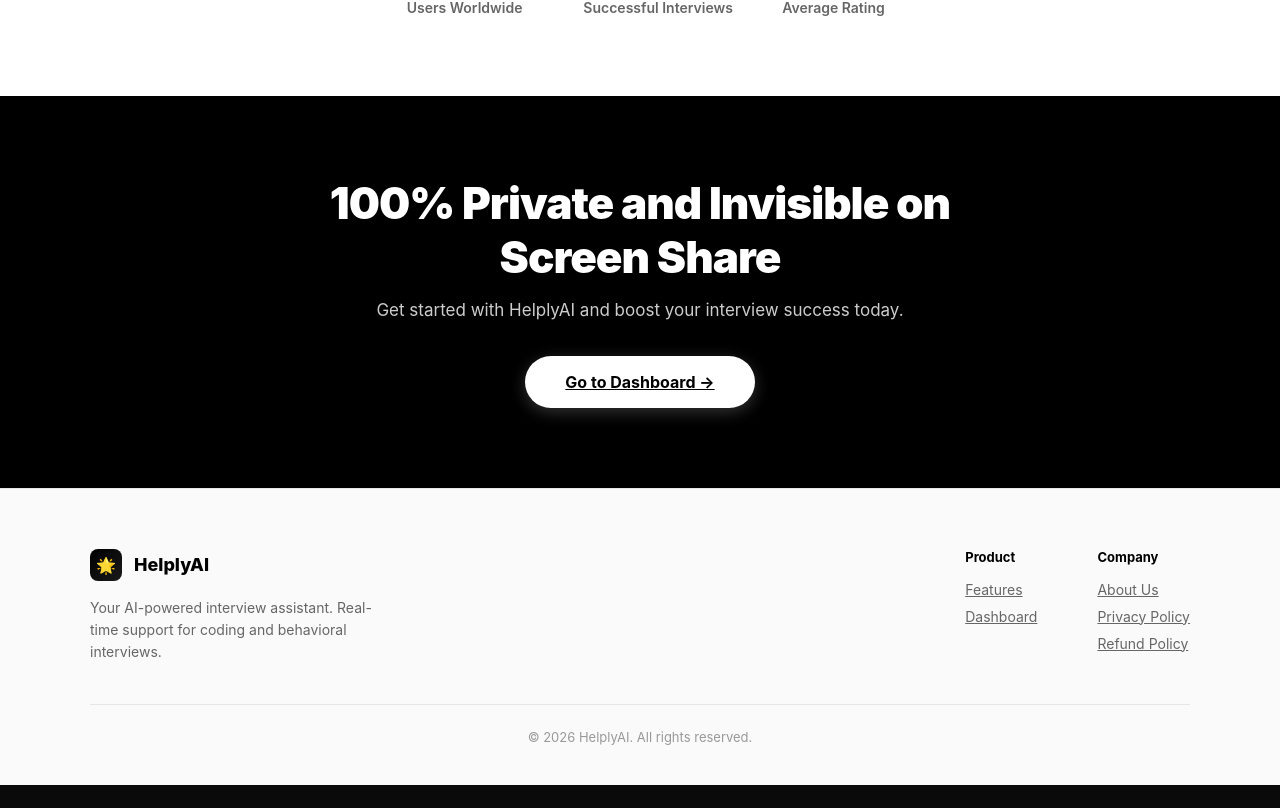
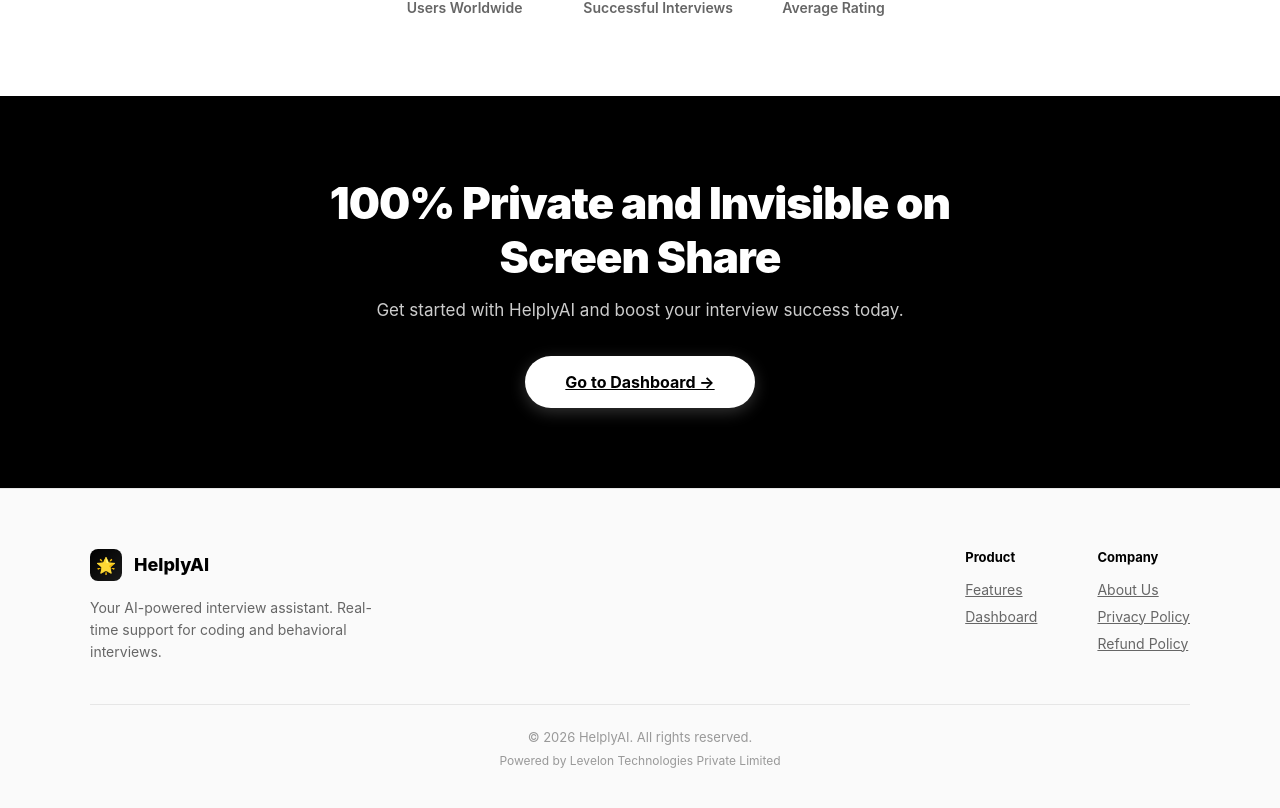
Before and after one commit to jos1996/AIAstent-Web, a React (Vite) app: page / in a window 1280 px wide. Shown: the part 6525-7333 px from the top of the page. Before the commit the page ends 7310 px from the top, so only its background shows below. Built offline with nearby package versions, Linux system fonts and the light colour scheme; no server answers.

Commit message:
Add 'Powered by Levelon Technologies Private Limited' to all page footers

```diff
--- a/src/pages/AboutPage.tsx
+++ b/src/pages/AboutPage.tsx
@@ -378,9 +378,10 @@ export default function AboutPage() {
         <div style={{
           maxWidth: 1100, margin: '40px auto 0', paddingTop: 24,
           borderTop: '1px solid rgba(0,0,0,0.08)',
-          display: 'flex', justifyContent: 'center', alignItems: 'center',
+          display: 'flex', flexDirection: 'column', alignItems: 'center', gap: 8,
         }}>
           <span style={{ color: '#999', fontSize: 13 }}>© 2026 HelplyAI. All rights reserved.</span>
+          <span style={{ color: '#999', fontSize: 12 }}>Powered by Levelon Technologies Private Limited</span>
         </div>
       </footer>
 
--- a/src/pages/HomePage.tsx
+++ b/src/pages/HomePage.tsx
@@ -1660,9 +1660,10 @@ export default function HomePage() {
         <div style={{
           maxWidth: 1100, margin: '40px auto 0', paddingTop: 24,
           borderTop: '1px solid rgba(0,0,0,0.08)',
-          display: 'flex', justifyContent: 'center', alignItems: 'center',
+          display: 'flex', flexDirection: 'column', alignItems: 'center', gap: 8,
         }}>
           <span style={{ color: '#999', fontSize: 13 }}>© 2026 HelplyAI. All rights reserved.</span>
+          <span style={{ color: '#999', fontSize: 12 }}>Powered by Levelon Technologies Private Limited</span>
         </div>
       </footer>
 
--- a/src/pages/PrivacyPolicyPage.tsx
+++ b/src/pages/PrivacyPolicyPage.tsx
@@ -402,9 +402,10 @@ export default function PrivacyPolicyPage() {
         <div style={{
           maxWidth: 1100, margin: '40px auto 0', paddingTop: 24,
           borderTop: '1px solid rgba(0,0,0,0.08)',
-          display: 'flex', justifyContent: 'center', alignItems: 'center',
+          display: 'flex', flexDirection: 'column', alignItems: 'center', gap: 8,
         }}>
           <span style={{ color: '#999', fontSize: 13 }}>© 2026 HelplyAI. All rights reserved.</span>
+          <span style={{ color: '#999', fontSize: 12 }}>Powered by Levelon Technologies Private Limited</span>
         </div>
       </footer>
     </div>
--- a/src/pages/RefundPolicyPage.tsx
+++ b/src/pages/RefundPolicyPage.tsx
@@ -284,9 +284,10 @@ export default function RefundPolicyPage() {
         <div style={{
           maxWidth: 1100, margin: '40px auto 0', paddingTop: 24,
           borderTop: '1px solid rgba(0,0,0,0.08)',
-          display: 'flex', justifyContent: 'center', alignItems: 'center',
+          display: 'flex', flexDirection: 'column', alignItems: 'center', gap: 8,
         }}>
           <span style={{ color: '#999', fontSize: 13 }}>© 2026 HelplyAI. All rights reserved.</span>
+          <span style={{ color: '#999', fontSize: 12 }}>Powered by Levelon Technologies Private Limited</span>
         </div>
       </footer>
     </div>
```
